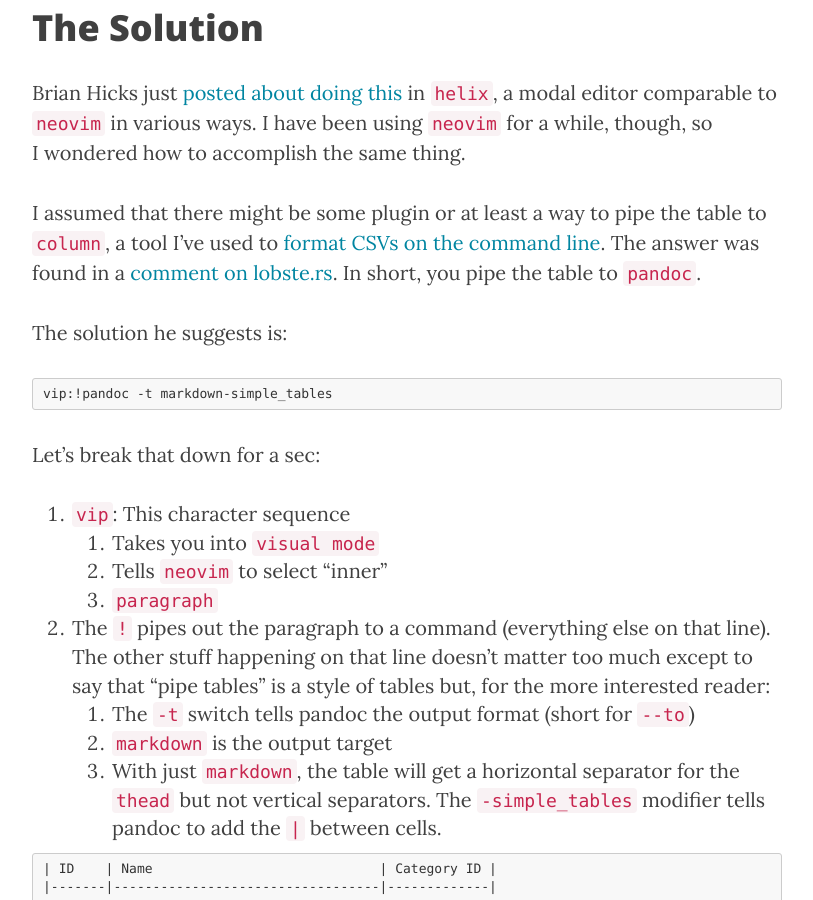
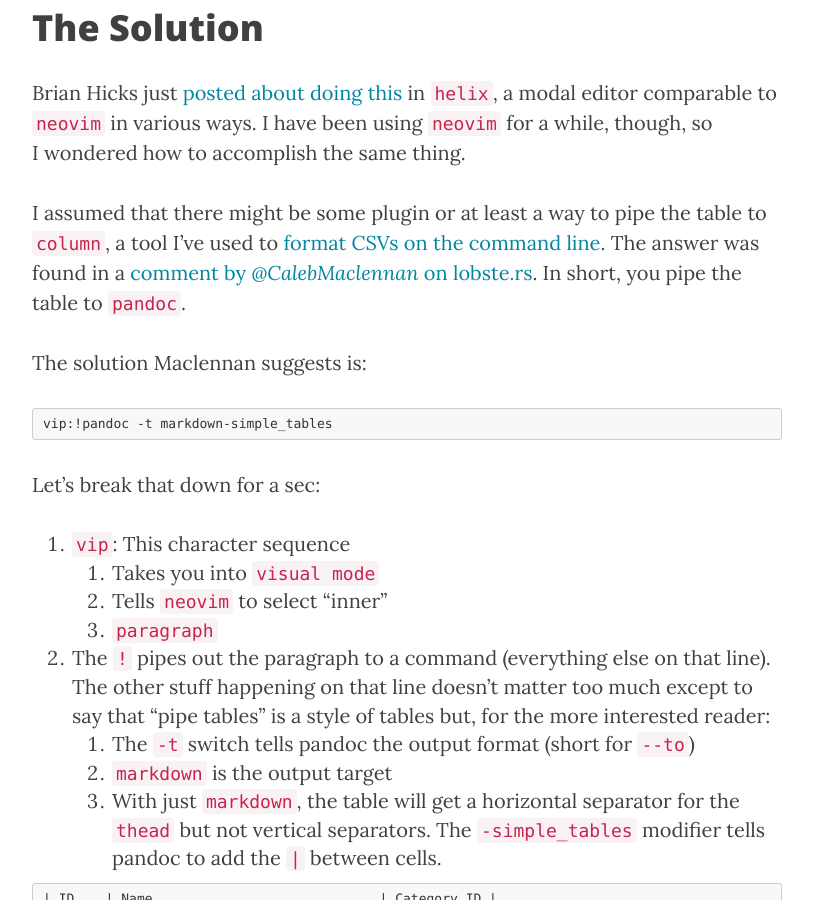
Before and after one commit to jcuenod/bibletech, a Jekyll site: the page built from _posts/2023-03-14-formatting-md-tables-in-neovim.md, in a window 1280 px wide and 900 px high, scrolled down 1003 px. Shown: the whole window, without its empty margins (233-1046 px from the left). Built offline with Jekyll 4.4.1, drawn with Linux system fonts in a browser that asks for light colours; nearby versions of some CDN libraries.

Commit message:
Attribution

````diff
--- a/_posts/2023-03-14-formatting-md-tables-in-neovim.md
+++ b/_posts/2023-03-14-formatting-md-tables-in-neovim.md
@@ -26,9 +26,9 @@ Wouldn't it be nice if there were a magical way to turn that table into a nicely
 
 Brian Hicks just [posted about doing this](https://bytes.zone/posts/aligning-markdown-tables-in-helix/) in `helix`, a modal editor comparable to `neovim` in various ways. I have been using `neovim` for a while, though, so I wondered how to accomplish the same thing.
 
-I assumed that there might be some plugin or at least a way to pipe the table to `column`, a tool I've used to [format CSVs on the command line](/bibletech/2022/06/03/reading-csv-on-the-cli/). The answer was found in a [comment on lobste.rs](https://lobste.rs/s/fqgzrk/aligning_markdown_tables_helix). In short, you pipe the table to `pandoc`.
+I assumed that there might be some plugin or at least a way to pipe the table to `column`, a tool I've used to [format CSVs on the command line](/bibletech/2022/06/03/reading-csv-on-the-cli/). The answer was found in a [comment by _@CalebMaclennan_ on lobste.rs](https://lobste.rs/s/fqgzrk/aligning_markdown_tables_helix). In short, you pipe the table to `pandoc`.
 
-The solution he suggests is:
+The solution Maclennan suggests is:
 
 ```
 vip:!pandoc -t markdown-simple_tables
````
